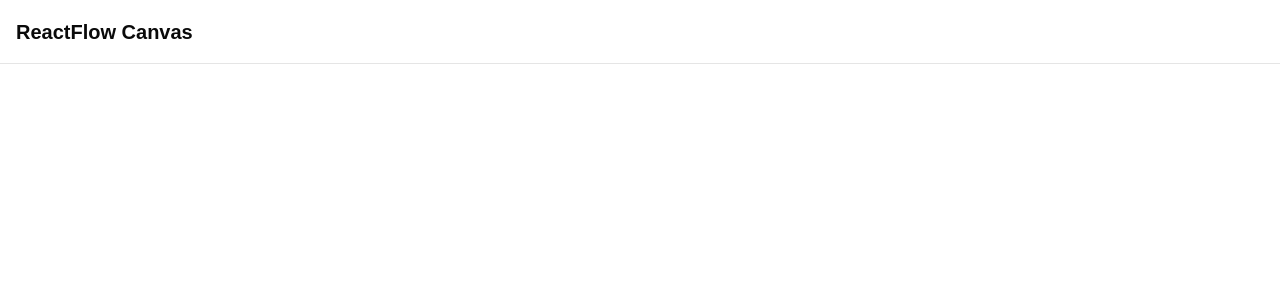
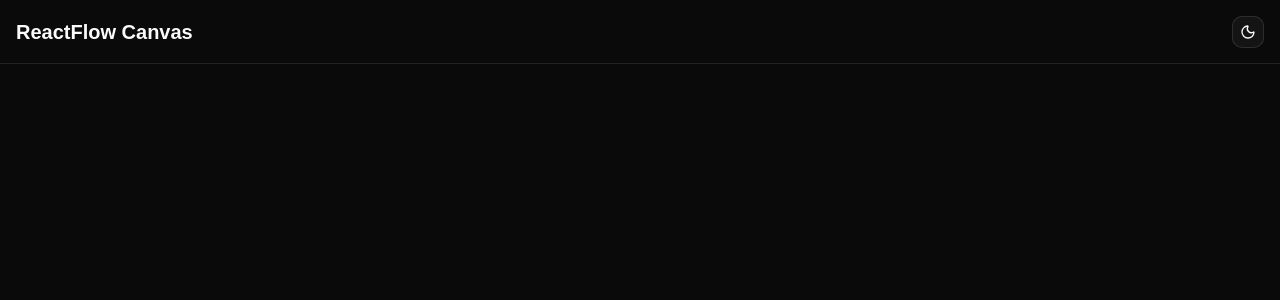
Before and after one commit to RajDeshmukh2001/reactflow-canvas, a React (Vite) app: page / in a window 1280 px wide. Shown: the top 300 px of the page. Built offline with nearby package versions, Linux system fonts and the light colour scheme.

Commit message:
feat(navbar): add dark mode support
- Add ThemeProvider setup
- Add theme toggle to topbar
- Wrap application with ThemeProvider

```diff
--- a/src/App.tsx
+++ b/src/App.tsx
@@ -1,10 +1,13 @@
 import React from 'react';
 import './App.css';
 import AppLayout from '@/components/layout/AppLayout';
+import { ThemeProvider } from '@/components/theme-provider';
 
 const App = (): React.JSX.Element => {
   return (
-    <AppLayout />
+    <ThemeProvider defaultTheme="dark" storageKey="vite-ui-theme">
+      <AppLayout />
+    </ThemeProvider>
   );
 };
 
--- a/src/components/layout/Topbar.tsx
+++ b/src/components/layout/Topbar.tsx
@@ -1,9 +1,12 @@
 import React from 'react';
+import { ModeToggle } from '../mode-toggle';
 
 const Topbar = (): React.JSX.Element => {
   return (
     <nav className="flex h-16 items-center justify-between border-b px-4">
       <h1 className="text-lg sm:text-xl font-semibold">ReactFlow Canvas</h1>
+
+      <ModeToggle />
     </nav>
   );
 };
--- /dev/null
+++ b/src/components/mode-toggle.tsx
@@ -0,0 +1,32 @@
+import { Moon, Sun } from 'lucide-react';
+
+import { Button } from '@/components/ui/button';
+import {
+  DropdownMenu,
+  DropdownMenuContent,
+  DropdownMenuItem,
+  DropdownMenuTrigger,
+} from '@/components/ui/dropdown-menu';
+import { useTheme } from '@/components/theme-provider';
+import React from 'react';
+
+export function ModeToggle(): React.JSX.Element {
+  const { setTheme } = useTheme();
+
+  return (
+    <DropdownMenu>
+      <DropdownMenuTrigger asChild>
+        <Button variant="outline" size="icon">
+          <Sun className="h-[1.2rem] w-[1.2rem] scale-100 rotate-0 transition-all dark:scale-0 dark:-rotate-90" />
+          <Moon className="absolute h-[1.2rem] w-[1.2rem] scale-0 rotate-90 transition-all dark:scale-100 dark:rotate-0" />
+          <span className="sr-only">Toggle theme</span>
+        </Button>
+      </DropdownMenuTrigger>
+      <DropdownMenuContent align="end">
+        <DropdownMenuItem onClick={() => setTheme('light')}>Light</DropdownMenuItem>
+        <DropdownMenuItem onClick={() => setTheme('dark')}>Dark</DropdownMenuItem>
+        <DropdownMenuItem onClick={() => setTheme('system')}>System</DropdownMenuItem>
+      </DropdownMenuContent>
+    </DropdownMenu>
+  );
+}
--- /dev/null
+++ b/src/components/theme-provider.tsx
@@ -0,0 +1,72 @@
+/* eslint-disable @typescript-eslint/explicit-module-boundary-types */
+import { createContext, useContext, useEffect, useState } from 'react';
+
+type Theme = 'dark' | 'light' | 'system';
+
+type ThemeProviderProps = {
+  children: React.ReactNode;
+  defaultTheme?: Theme;
+  storageKey?: string;
+};
+
+type ThemeProviderState = {
+  theme: Theme;
+  setTheme: (theme: Theme) => void;
+};
+
+const initialState: ThemeProviderState = {
+  theme: 'system',
+  setTheme: () => null,
+};
+
+const ThemeProviderContext = createContext<ThemeProviderState>(initialState);
+
+export function ThemeProvider({
+  children,
+  defaultTheme = 'system',
+  storageKey = 'vite-ui-theme',
+  ...props
+}: ThemeProviderProps) {
+  const [theme, setTheme] = useState<Theme>(
+    () => (localStorage.getItem(storageKey) as Theme) || defaultTheme,
+  );
+
+  useEffect(() => {
+    const root = window.document.documentElement;
+
+    root.classList.remove('light', 'dark');
+
+    if (theme === 'system') {
+      const systemTheme = window.matchMedia('(prefers-color-scheme: dark)').matches
+        ? 'dark'
+        : 'light';
+
+      root.classList.add(systemTheme);
+      return;
+    }
+
+    root.classList.add(theme);
+  }, [theme]);
+
+  const value = {
+    theme,
+    setTheme: (theme: Theme) => {
+      localStorage.setItem(storageKey, theme);
+      setTheme(theme);
+    },
+  };
+
+  return (
+    <ThemeProviderContext.Provider {...props} value={value}>
+      {children}
+    </ThemeProviderContext.Provider>
+  );
+}
+
+export const useTheme = () => {
+  const context = useContext(ThemeProviderContext);
+
+  if (context === undefined) throw new Error('useTheme must be used within a ThemeProvider');
+
+  return context;
+};
--- /dev/null
+++ b/src/components/ui/dropdown-menu.tsx
@@ -0,0 +1,129 @@
+/* eslint-disable @typescript-eslint/explicit-module-boundary-types */
+
+import * as React from 'react';
+import { DropdownMenu as DropdownMenuPrimitive } from 'radix-ui';
+
+import { cn } from '@/lib/utils';
+
+function DropdownMenu({ ...props }: React.ComponentProps<typeof DropdownMenuPrimitive.Root>) {
+  return <DropdownMenuPrimitive.Root data-slot="dropdown-menu" {...props} />;
+}
+
+function DropdownMenuPortal({
+  ...props
+}: React.ComponentProps<typeof DropdownMenuPrimitive.Portal>) {
+  return <DropdownMenuPrimitive.Portal data-slot="dropdown-menu-portal" {...props} />;
+}
+
+function DropdownMenuTrigger({
+  ...props
+}: React.ComponentProps<typeof DropdownMenuPrimitive.Trigger>) {
+  return <DropdownMenuPrimitive.Trigger data-slot="dropdown-menu-trigger" {...props} />;
+}
+
+function DropdownMenuContent({
+  className,
+  align = 'start',
+  sideOffset = 4,
+  ...props
+}: React.ComponentProps<typeof DropdownMenuPrimitive.Content>) {
+  return (
+    <DropdownMenuPrimitive.Portal>
+      <DropdownMenuPrimitive.Content
+        data-slot="dropdown-menu-content"
+        sideOffset={sideOffset}
+        align={align}
+        className={cn(
+          'z-50 max-h-(--radix-dropdown-menu-content-available-height) w-(--radix-dropdown-menu-trigger-width) min-w-32 origin-(--radix-dropdown-menu-content-transform-origin) overflow-x-hidden overflow-y-auto rounded-lg bg-popover p-1 text-popover-foreground shadow-md ring-1 ring-foreground/10 duration-100 data-[side=bottom]:slide-in-from-top-2 data-[side=left]:slide-in-from-right-2 data-[side=right]:slide-in-from-left-2 data-[side=top]:slide-in-from-bottom-2 data-[state=closed]:overflow-hidden data-open:animate-in data-open:fade-in-0 data-open:zoom-in-95 data-closed:animate-out data-closed:fade-out-0 data-closed:zoom-out-95',
+          className,
+        )}
+        {...props}
+      />
+    </DropdownMenuPrimitive.Portal>
+  );
+}
+
+function DropdownMenuGroup({ ...props }: React.ComponentProps<typeof DropdownMenuPrimitive.Group>) {
+  return <DropdownMenuPrimitive.Group data-slot="dropdown-menu-group" {...props} />;
+}
+
+function DropdownMenuItem({
+  className,
+  inset,
+  variant = 'default',
+  ...props
+}: React.ComponentProps<typeof DropdownMenuPrimitive.Item> & {
+  inset?: boolean;
+  variant?: 'default' | 'destructive';
+}) {
+  return (
+    <DropdownMenuPrimitive.Item
+      data-slot="dropdown-menu-item"
+      data-inset={inset}
+      data-variant={variant}
+      className={cn(
+        "group/dropdown-menu-item relative flex cursor-default items-center gap-1.5 rounded-md px-1.5 py-1 text-sm outline-hidden select-none focus:bg-accent focus:text-accent-foreground not-data-[variant=destructive]:focus:**:text-accent-foreground data-inset:pl-7 data-[variant=destructive]:text-destructive data-[variant=destructive]:focus:bg-destructive/10 data-[variant=destructive]:focus:text-destructive dark:data-[variant=destructive]:focus:bg-destructive/20 data-disabled:pointer-events-none data-disabled:opacity-50 [&_svg]:pointer-events-none [&_svg]:shrink-0 [&_svg:not([class*='size-'])]:size-4 data-[variant=destructive]:*:[svg]:text-destructive",
+        className,
+      )}
+      {...props}
+    />
+  );
+}
+
+function DropdownMenuLabel({
+  className,
+  inset,
+  ...props
+}: React.ComponentProps<typeof DropdownMenuPrimitive.Label> & {
+  inset?: boolean;
+}) {
+  return (
+    <DropdownMenuPrimitive.Label
+      data-slot="dropdown-menu-label"
+      data-inset={inset}
+      className={cn(
+        'px-1.5 py-1 text-xs font-medium text-muted-foreground data-inset:pl-7',
+        className,
+      )}
+      {...props}
+    />
+  );
+}
+
+function DropdownMenuSeparator({
+  className,
+  ...props
+}: React.ComponentProps<typeof DropdownMenuPrimitive.Separator>) {
+  return (
+    <DropdownMenuPrimitive.Separator
+      data-slot="dropdown-menu-separator"
+      className={cn('-mx-1 my-1 h-px bg-border', className)}
+      {...props}
+    />
+  );
+}
+
+function DropdownMenuShortcut({ className, ...props }: React.ComponentProps<'span'>) {
+  return (
+    <span
+      data-slot="dropdown-menu-shortcut"
+      className={cn(
+        'ml-auto text-xs tracking-widest text-muted-foreground group-focus/dropdown-menu-item:text-accent-foreground',
+        className,
+      )}
+      {...props}
+    />
+  );
+}
+
+export {
+  DropdownMenu,
+  DropdownMenuPortal,
+  DropdownMenuTrigger,
+  DropdownMenuContent,
+  DropdownMenuGroup,
+  DropdownMenuLabel,
+  DropdownMenuItem,
+  DropdownMenuSeparator,
+  DropdownMenuShortcut,
+};
```
